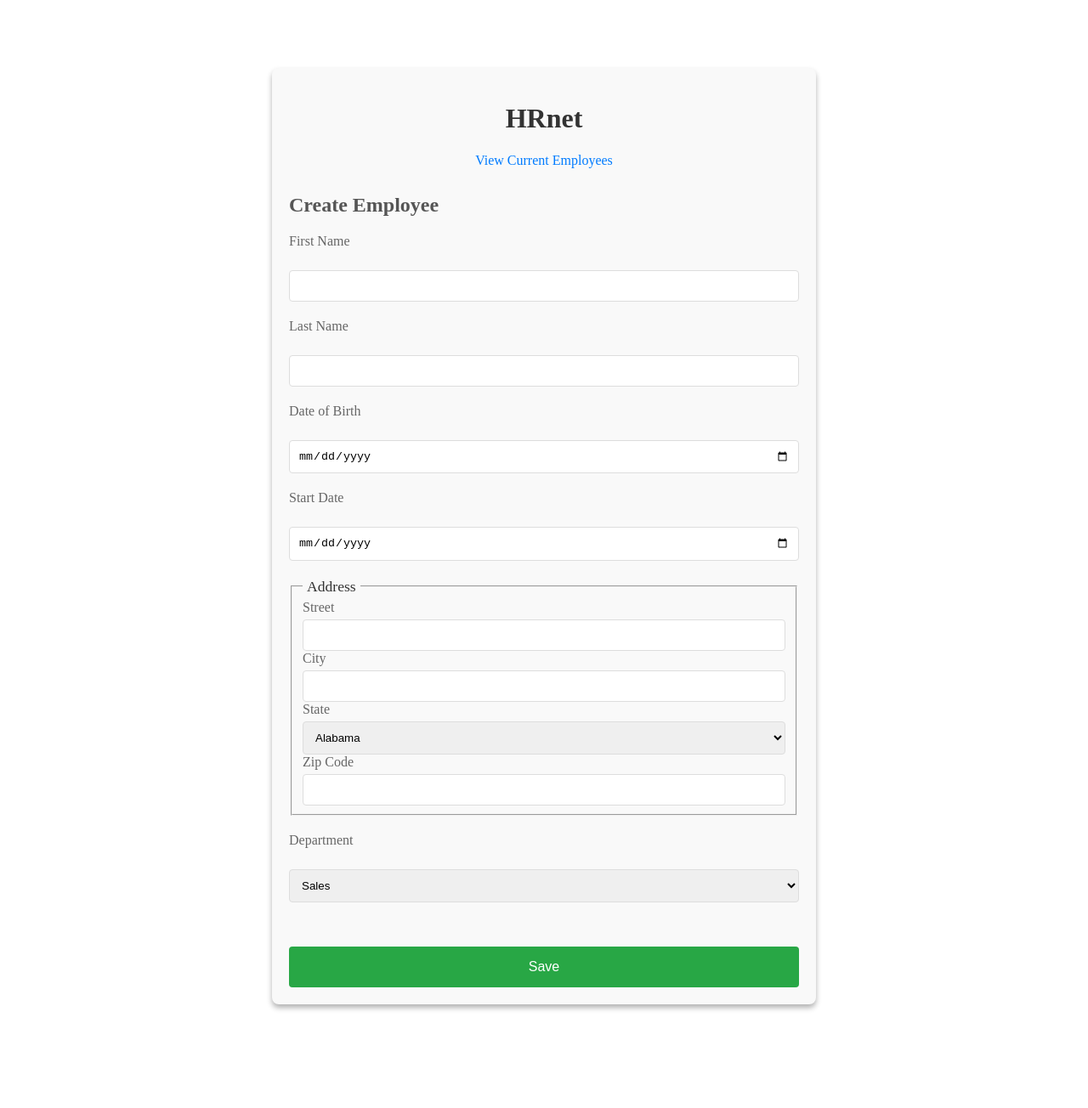
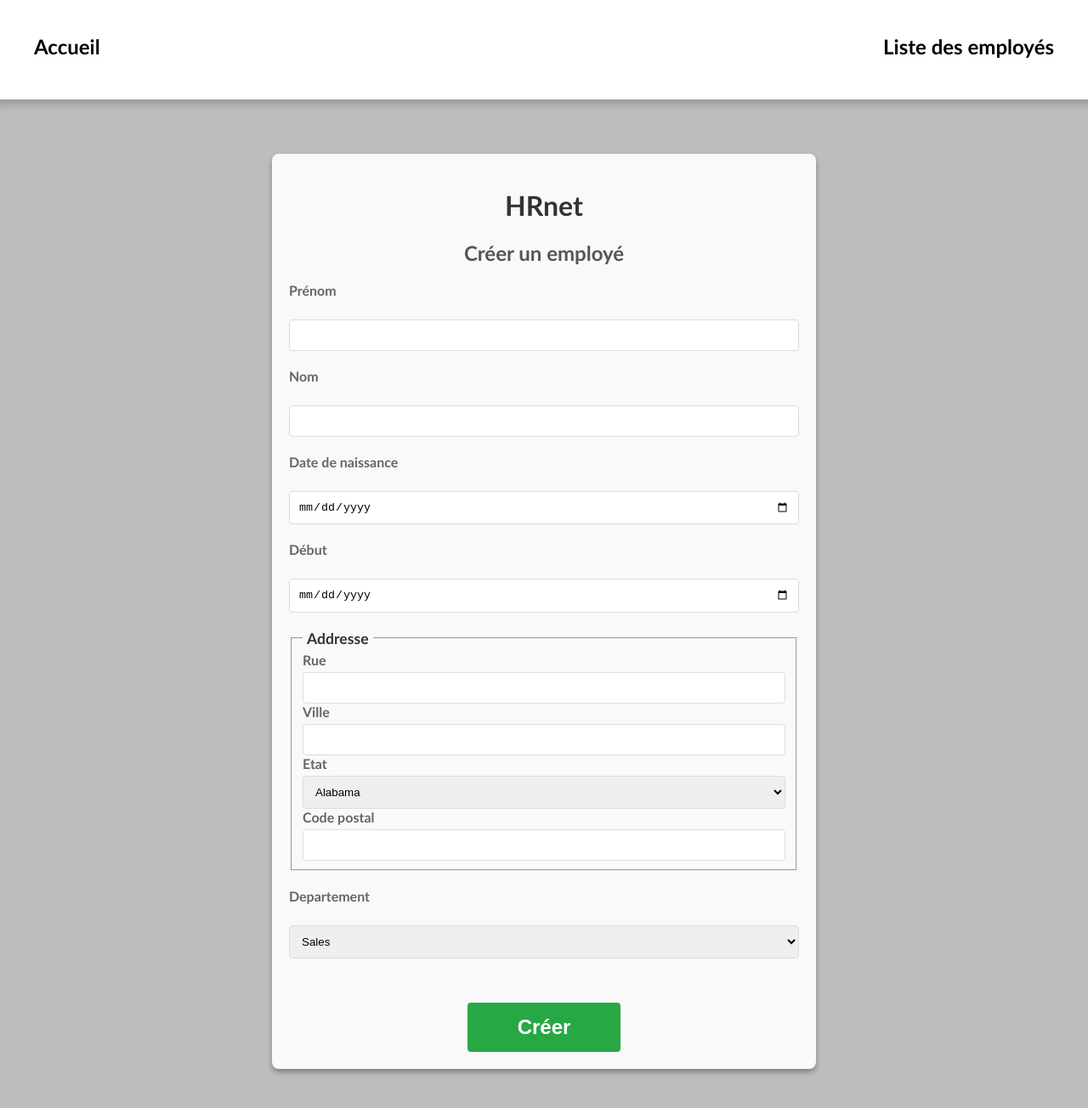
Before and after one commit to KevinSwp/HRNET, a React (Create React App) app: page / in a window 1280 px wide. Shown: the top 1304 px of the page at 85% size. Before the commit the page ends 1262 px from the top, so only its background shows below. Built offline with nearby package versions, Linux system fonts and the light colour scheme.

Commit message:
add comments and redesign

```diff
--- a/public/index.html
+++ b/public/index.html
@@ -8,7 +8,7 @@
       name="description"
       content="Web site created using create-react-app"
     />
-    <title>React App</title>
+    <title>HRNET</title>
   </head>
   <body>
     <div id="root"></div>
--- /dev/null
+++ b/src/body.scss
@@ -0,0 +1,6 @@
+body {
+    font-family: 'Trebuchet MS', 'Lucida Sans Unicode', 'Lucida Grande', 'Lucida Sans', Arial, sans-serif;
+    font-weight: bold;
+    background-color: rgba(128, 128, 128, 0.517);
+    font-size: 1rem;
+}
--- a/src/components/createEmployeeForm/CreateEmployeeForm.jsx
+++ b/src/components/createEmployeeForm/CreateEmployeeForm.jsx
@@ -1,11 +1,11 @@
 import React, { useState } from 'react';
 import { useDispatch } from 'react-redux';
 import { saveEmployee } from '../../reducers/saveUserReducer';
-import { Link } from 'react-router-dom';
+import { useNavigate } from 'react-router-dom';
 import states from '../../data/states.json';
 import { Modal } from 'plugin_success';
 import useCreateEmployeeForm from '../../hooks/logics/useCreateEmployeeForm';
-
+import NavBar from '../layout/NavigationBar';
 import './form.scss';
 
 /**
@@ -15,13 +15,19 @@ function CreateEmployeesForm() {
   // Using the useDispatch hook from Redux to dispatch actions
   const dispatch = useDispatch();
 
+  const navigate = useNavigate();
+
   // Custom hook for managing form data, handling changes, and saving employee data
   const [formData, handleChange, saveEmployeeData] = useCreateEmployeeForm();
 
   // State to control the visibility of the success modal
   const [isModalVisible, setIsModalVisible] = useState(false);
 
-  // Function to handle the save operation when the Save button is clicked
+   /**
+   * handleSave handles the form submission.
+   * It prevents default form submission, dispatches Redux actions, saves data, and shows a modal on success.
+   * @param {Object} e - The event object from the form submission.
+   */
   const handleSave = (e) => {
     e.preventDefault();  // Prevents the default form submit behavior
 
@@ -47,40 +53,44 @@ function CreateEmployeesForm() {
     setIsModalVisible(true);
   };
 
-  // Function to close the modal, sets the modal visibility to false
+  /**
+   * Function to close the modal, sets the modal visibility to false
+   */
   const handleCloseModal = () => {
     setIsModalVisible(false);
+    navigate('/current-employees');
   };
 
 
   return (
-    <div className="container">
+    <div className="body">
+      <NavBar />
+    <div className='container'>
         <h1>HRnet</h1>
-      <Link className="list" to="/current-employees">View Current Employees</Link>
-      <h2>Create Employee</h2>
+        <h2 className='h2title'>Créer un employé</h2>
         <form id="create-employee">
-        <label htmlFor="firstName">First Name</label>
+          <label htmlFor="firstName">Prénom</label>
           <input type="text" id="firstName" name="firstName" value={formData.firstName} onChange={handleChange} />
 
-        <label htmlFor="lastName">Last Name</label>
+          <label htmlFor="lastName">Nom</label>
           <input type="text" id="lastName" name="lastName" value={formData.lastName} onChange={handleChange} />
 
-        <label htmlFor="dateOfBirth">Date of Birth</label>
+          <label htmlFor="dateOfBirth">Date de naissance</label>
           <input type="date" id="dateOfBirth" name="dateOfBirth" value={formData.dateOfBirth} onChange={handleChange} />
 
-        <label htmlFor="startDate">Start Date</label>
+          <label htmlFor="startDate">Début</label>
           <input type="date" id="startDate" name="startDate" value={formData.startDate} onChange={handleChange} />
 
           <fieldset className="address">
-          <legend>Address</legend>
+            <legend>Addresse</legend>
 
-          <label htmlFor="street">Street</label>
+            <label htmlFor="street">Rue</label>
             <input type="text" id="street" name="street" value={formData.street} onChange={handleChange} />
 
-          <label htmlFor="city">City</label>
+            <label htmlFor="city">Ville</label>
             <input type="text" id="city" name="city" value={formData.city} onChange={handleChange} />
 
-          <label htmlFor="state">State</label>
+            <label htmlFor="state">Etat</label>
             <select name="state" id="state" value={formData.state} onChange={handleChange}>
               {states.map((state, index) => (
                 <option key={index} value={state.abbreviation}>
@@ -89,11 +99,11 @@ function CreateEmployeesForm() {
               ))}
             </select>
 
-          <label htmlFor="zipCode">Zip Code</label>
+            <label htmlFor="zipCode">Code postal</label>
             <input type="number" id="zipCode" name="zipCode" value={formData.zipCode} onChange={handleChange} />
           </fieldset>
 
-        <label htmlFor="department">Department</label>
+          <label htmlFor="department">Departement</label>
           <select name="department" id="department" value={formData.department} onChange={handleChange}>
             <option>Sales</option>
             <option>Marketing</option>
@@ -102,11 +112,11 @@ function CreateEmployeesForm() {
             <option>Legal</option>
           </select>
 
-        <button onClick={handleSave} className='btnSave'>Save</button>
+          <button onClick={handleSave} className='btnSave'>Créer</button>
         </form>
 
         {isModalVisible && <Modal isOpen={true} onClose={handleCloseModal} />}
-      {/* {isModalVisible && <Modal isOpen={true} />} */}
+      </div>
     </div>
   );
 }
--- a/src/components/createEmployeeForm/form.scss
+++ b/src/components/createEmployeeForm/form.scss
@@ -17,16 +17,12 @@
     display: block;
     text-align: center;
     margin-bottom: 20px;
-      color: #007bff;
-      text-decoration: none;
-      &:hover {
-        text-decoration: underline;
-      }
+    color: #000000;
   }
 
-    h2 {
-      margin-top: 30px;
+  .h2title {
     color: #555;
+    text-align: center;
   }
 
   form {
@@ -60,6 +56,7 @@
     .address {
       grid-gap: 10px;
       margin-top: 0;
+
       legend {
         padding: 0 5px;
         color: #333;
@@ -69,15 +66,17 @@
   }
 
   button {
-      width: 100%;
+    width: 30%;
     padding: 15px;
     border: none;
     border-radius: 4px;
     background-color: #28a745;
     color: white;
-      font-size: 1em;
+    font-size: 1.5em;
     cursor: pointer;
     transition: background-color 0.2s;
+    justify-self: center;
+    font-weight: bold;
 
     &:hover {
       background-color: #218838;
@@ -118,6 +117,11 @@
   z-index: 999;
 }
 
-  .btnSave{
+.btnSave {
   margin-top: 2rem;
 }
+
+
+.modal-content {
+  padding: 1rem 0rem 1rem 9rem;
+}
--- a/src/components/currentEmployees/CurrentEmployees.jsx
+++ b/src/components/currentEmployees/CurrentEmployees.jsx
@@ -1,9 +1,9 @@
 import React, { useEffect, useState } from 'react';
 import DataTable from 'react-data-table-component';
-import { Link } from 'react-router-dom';
 import { useDispatch } from 'react-redux';
 import { deleteEmployee } from '../../reducers/saveUserReducer';
 import useCurrentEmployee from '../../hooks/logics/useCurrentEmployee';
+import NavBar from '../layout/NavigationBar';
 
 import './listEmployee.scss';
 
@@ -23,7 +23,10 @@ function CurrentEmployeesList() {
         const initialEmployees = JSON.parse(localStorage.getItem('employees')) || [];
         setEmployees(initialEmployees);
 
-        // Event handler to listen for changes to the 'employees' key in local storage
+        /**
+         * handleStorageChange listens for changes in local storage.
+         * @param {Object} e - The storage event object.
+         */
         function handleStorageChange(e) {
             if (e.key === 'employees') {
                 // Update employees state if there's a change in local storage
@@ -41,8 +44,8 @@ function CurrentEmployeesList() {
     }, []);  // Empty dependency array ensures this useEffect runs only once, similar to componentDidMount
 
     /**
-     * description
-     * @params {Object} employee description du paramètres
+     * handleDelete removes an employee from the list.
+     * @param {Object} employee - The employee to be deleted.
      */
     const handleDelete = (employee) => {
         const updatedEmployees = employees.filter(emp => emp.firstName !== employee.firstName);
@@ -53,15 +56,15 @@ function CurrentEmployeesList() {
 
     // Configuration for DataTable columns
     const columns = [
-        { name: 'First Name', selector: row => row.firstName },
-        { name: 'Last Name', selector: row => row.lastName },
-        { name: 'Start Date', selector: row => row.startDate },
-        { name: 'Department', selector: row => row.department },
-        { name: 'Date of Birth', selector: row => row.dateOfBirth },
-        { name: 'Street', selector: row => row.street },
-        { name: 'City', selector: row => row.city },
-        { name: 'State', selector: row => row.state },
-        { name: 'Zip Code', selector: row => row.zipCode },
+        { name: 'Prenom', selector: row => row.firstName, sortable: true },
+        { name: 'Nom', selector: row => row.lastName, sortable: true },
+        { name: 'Debut', selector: row => row.startDate, sortable: true },
+        { name: 'Departement', selector: row => row.department, sortable: true },
+        { name: 'Date de naissance', selector: row => row.dateOfBirth, sortable: true },
+        { name: 'Rue', selector: row => row.street, sortable: true },
+        { name: 'Ville', selector: row => row.city, sortable: true },
+        { name: 'Etat', selector: row => row.state, sortable: true },
+        { name: 'Code postal', selector: row => row.zipCode, sortable: true },
         {
             name: 'Delete',
             cell: row => <button onClick={() => handleDelete(row)}>Delete</button>
@@ -71,8 +74,10 @@ function CurrentEmployeesList() {
     const [searchTerm, handleSearchChange, filteredEmployees] = useCurrentEmployee(employees, columns);
 
     return (
+        <div className='body'>
+            <NavBar />
             <div className="containerBis">
-            <h1>Current Employees</h1>
+                <h1>Employés</h1>
                 <input
                     type="text"
                     placeholder="Search..."
@@ -84,9 +89,9 @@ function CurrentEmployeesList() {
                     data={filteredEmployees}
                     columns={columns}
                     pagination
-                noDataComponent={<div>No matching records found</div>}
+                    noDataComponent={<div>Pas d'employés</div>}
                     />
-            <Link className="backHome" to="/">Home</Link>
+            </div>
         </div>
     );
 }
--- a/src/components/currentEmployees/listEmployee.scss
+++ b/src/components/currentEmployees/listEmployee.scss
@@ -74,11 +74,9 @@
     .backHome {
       display: block;
       margin-top: 20px;
-      color: #007bff;
-      text-decoration: none;
-      &:hover {
-        text-decoration: underline;
-      }
+      color: #000000;
+      text-align: center;
+      font-size: 2rem;
     }
 
     .no-data-component {
--- /dev/null
+++ b/src/components/layout/NavigationBar.jsx
@@ -0,0 +1,14 @@
+import React from 'react';
+import { Link } from 'react-router-dom';
+import './navBar.scss'
+
+function NavBar() {
+  return (
+    <nav>
+      <Link to="/">Accueil</Link>
+      <Link to="/current-employees">Liste des employés</Link>
+    </nav>
+  );
+}
+
+export default NavBar;
--- /dev/null
+++ b/src/components/layout/navBar.scss
@@ -0,0 +1,15 @@
+nav {
+    padding: 3rem;
+    background-color: white;
+    margin: -1rem;
+    font-size: 1.5rem;
+    text-align: center;
+    box-shadow: 0px 5px 10px #00000038;
+    display: flex;
+    justify-content: space-between;
+
+    a {
+        text-decoration: none;
+        color: black;
+    }
+}
--- a/src/hooks/logics/useCurrentEmployee.js
+++ b/src/hooks/logics/useCurrentEmployee.js
@@ -7,7 +7,10 @@ function useCurrentEmployee(initialEmployees = [], columns = []) {
     // State for storing the current value of the search term entered by the user
     const [searchTerm, setSearchTerm] = useState("");
 
-    // Function to update the searchTerm state whenever the user changes the search input
+    /**
+     * handleSearchChange updates the searchTerm state based on user input in the search field.
+     * @param {Object} event - The event object from the search input field.
+     */
     const handleSearchChange = (event) => {
         setSearchTerm(event.target.value);
     };
--- a/src/index.js
+++ b/src/index.js
@@ -4,6 +4,8 @@ import App from './App';
 import { BrowserRouter } from 'react-router-dom';
 import { Provider } from 'react-redux';
 import store from './store';
+
+import './body.scss'
 
 const root = ReactDOM.createRoot(document.getElementById('root'));
 root.render(
```
Also changed, not shown: src/hooks/logics/useCreateEmployeeForm.js (+7 -2 lines), 1 other file (tests, documents, lock files or other folders). Lines whose indentation alone changed are shown as unchanged.
